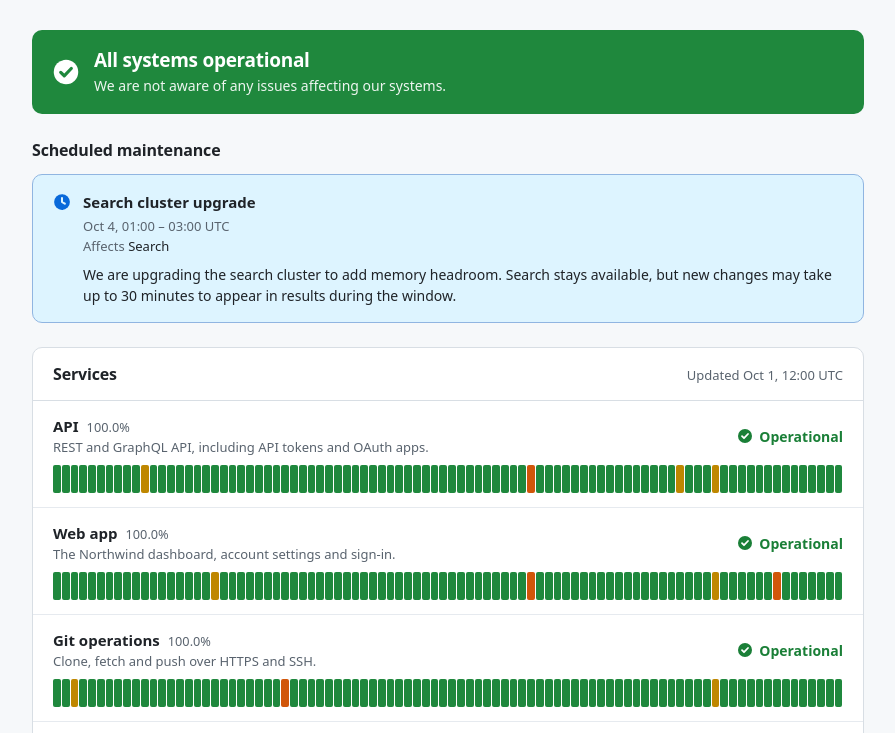
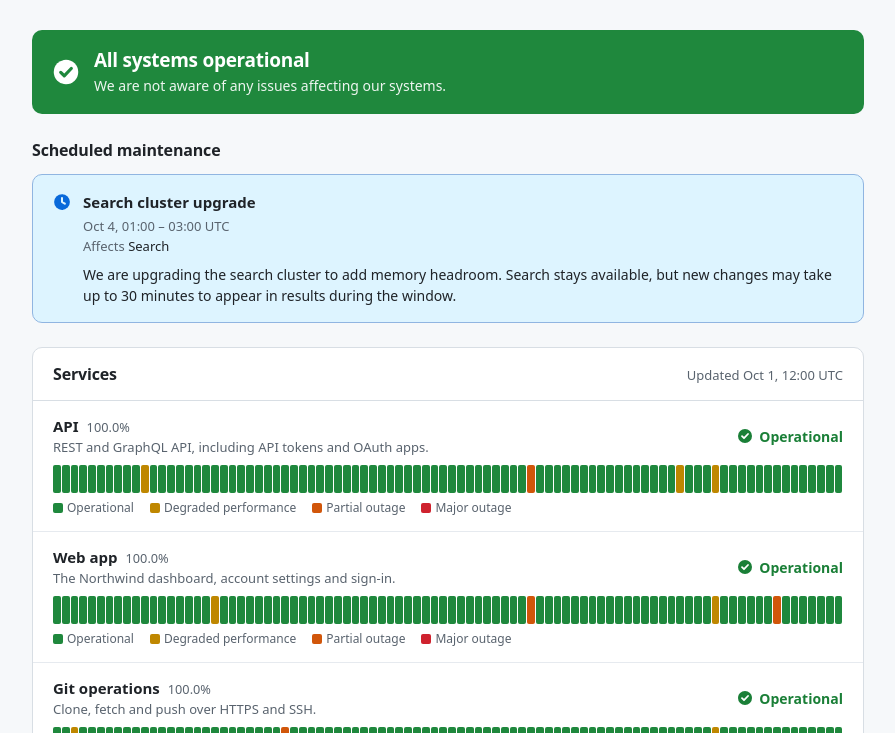
Before and after one commit to ml6team/unum-demo-canary, a website built with Vite: page index.html in a window 1280 px wide. Shown: the part 67-800 px from the top of the page, without its empty margins (192-1087 px from the left). Built offline with nearby package versions, Linux system fonts and the light colour scheme.

Commit message:
feat: add segment tooltips and legend to uptime bar (UFS-25)

```diff
--- a/src/lib/uptime.ts
+++ b/src/lib/uptime.ts
@@ -1,3 +1,4 @@
+import { formatDay } from './format';
 import { historyStart } from './incidents';
 import { worstStatus } from './status';
 import { addUtcDays, DAY_MS, utcDayKey } from './time';
@@ -7,6 +8,16 @@ export interface DayRecord {
   day: string; // 'YYYY-MM-DD', UTC
   status: ServiceStatus;
   incidents: Incident[]; // non-maintenance incidents affecting this service on this day
+}
+
+/**
+ * Returns the tooltip text for a segment: the formatted date and a list of incident
+ * titles, or "No incidents" when the incidents array is empty.
+ */
+export function formatTooltipText(day: string, incidents: Incident[]): string {
+  const date = formatDay(day);
+  if (incidents.length === 0) return 'No incidents';
+  return `${date} · ${incidents.map((i) => i.title).join(', ')}`;
 }
 
 /**
--- a/src/main.ts
+++ b/src/main.ts
@@ -12,7 +12,7 @@ import {
 } from './lib/incidents';
 import { overallStatus, STATUS_LABEL, UPDATE_LABEL } from './lib/status';
 import type { Incident, Service, ServiceStatus } from './lib/types';
-import { type DayRecord, uptimeDays, uptimePercent } from './lib/uptime';
+import { type DayRecord, formatTooltipText, uptimeDays, uptimePercent } from './lib/uptime';
 
 type Child = Node | string;
 type Tone = ServiceStatus | 'maintenance';
@@ -82,16 +82,41 @@ function renderOverall(): void {
   );
 }
 
+const LEGEND_STATUSES: ServiceStatus[] = [
+  'operational',
+  'degraded',
+  'partial-outage',
+  'major-outage',
+];
+
+function renderLegend(): HTMLDivElement {
+  return el(
+    'div',
+    { class: 'uptime-legend', 'aria-label': 'Uptime bar legend' },
+    LEGEND_STATUSES.map((status) =>
+      el('span', { class: 'uptime-legend-item' }, [
+        el('span', { class: `uptime-swatch tone-${status}`, 'aria-hidden': 'true' }),
+        STATUS_LABEL[status],
+      ]),
+    ),
+  );
+}
+
 function renderUptimeBar(records: DayRecord[]): HTMLDivElement {
   const bar = el('div', { class: 'uptime-bar' });
   for (const record of records) {
-    bar.append(
-      el('button', {
-        class: `uptime-seg tone-${record.status}`,
-        'aria-label': record.day,
-        type: 'button',
-      }),
-    );
+    const tipId = `tip-${record.day}`;
+    const tip = el('span', { class: 'uptime-tip', role: 'tooltip', id: tipId }, [
+      formatTooltipText(record.day, record.incidents),
+    ]);
+    const btn = el('button', {
+      class: `uptime-seg tone-${record.status}`,
+      'aria-label': record.day,
+      'aria-describedby': tipId,
+      type: 'button',
+    });
+    btn.append(tip);
+    bar.append(btn);
   }
   return bar;
 }
@@ -114,6 +139,7 @@ function serviceRow(service: Service, serviceIncidents: Incident[]): HTMLLIEleme
       ]),
     ]),
     renderUptimeBar(records),
+    renderLegend(),
   ]);
 }
 
--- a/src/style.css
+++ b/src/style.css
@@ -720,9 +720,59 @@ a {
   background-color: var(--tone-solid);
   cursor: default;
   padding: 0;
+  position: relative;
 }
 
 .uptime-seg:focus-visible {
   outline: 2px solid var(--focus);
   outline-offset: 1px;
 }
+
+.uptime-tip {
+  position: absolute;
+  bottom: calc(100% + 6px);
+  left: 50%;
+  transform: translateX(-50%);
+  white-space: nowrap;
+  background: var(--surface);
+  color: var(--text);
+  border: 1px solid var(--border);
+  border-radius: 6px;
+  padding: 4px 8px;
+  font-size: 0.8em;
+  line-height: 1.4;
+  pointer-events: none;
+  z-index: 10;
+  visibility: hidden;
+}
+
+.uptime-seg:hover .uptime-tip,
+.uptime-seg:focus-visible .uptime-tip {
+  visibility: visible;
+}
+
+/* Uptime legend */
+
+.uptime-legend {
+  display: flex;
+  flex-wrap: wrap;
+  gap: 8px 16px;
+  margin-top: 6px;
+  font-size: 0.8em;
+  color: var(--text-muted);
+}
+
+.uptime-legend-item {
+  display: flex;
+  align-items: center;
+  gap: 4px;
+}
+
+.uptime-swatch {
+  display: inline-block;
+  width: 10px;
+  height: 10px;
+  border-radius: 2px;
+  background-color: var(--tone-solid);
+  flex: none;
+}
```
